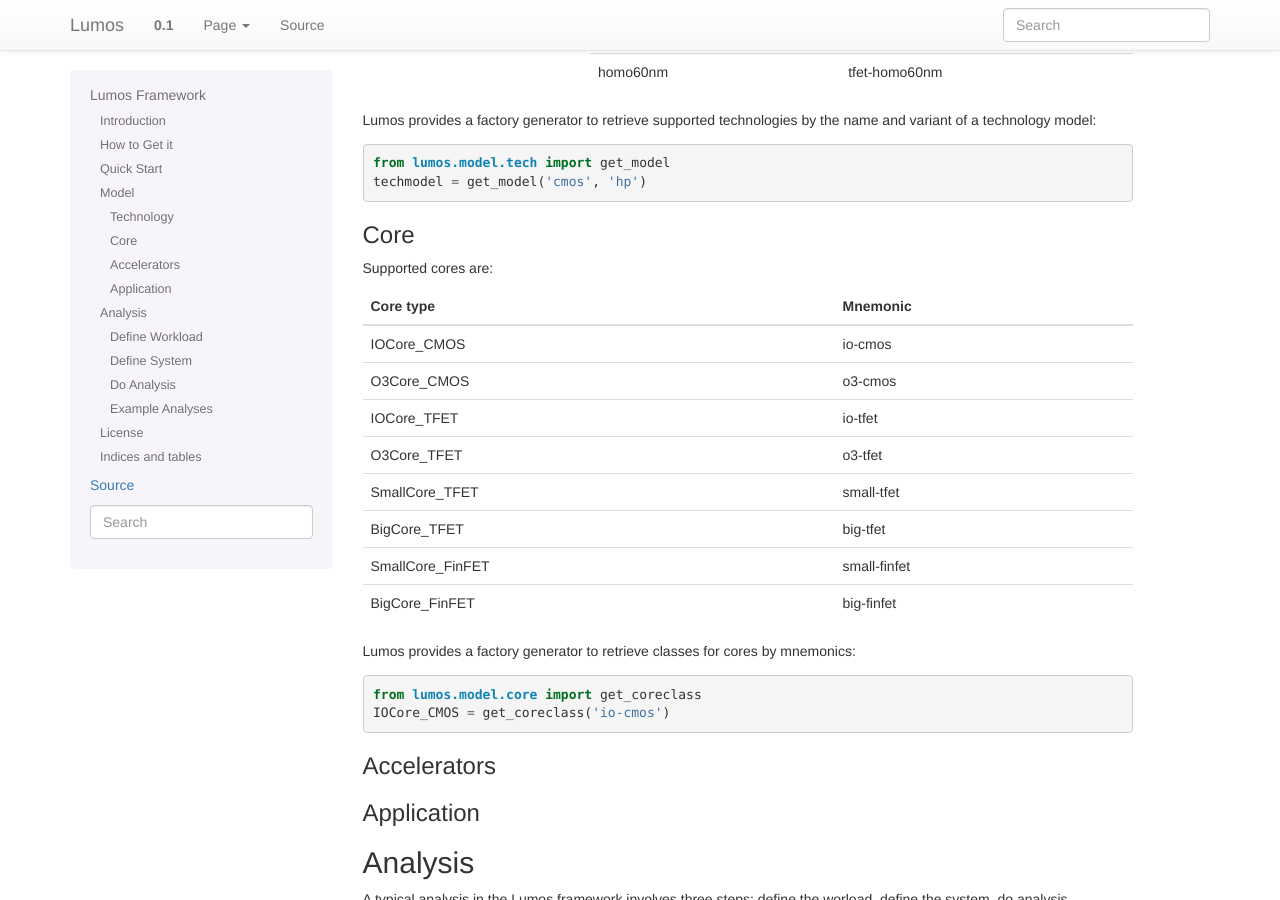
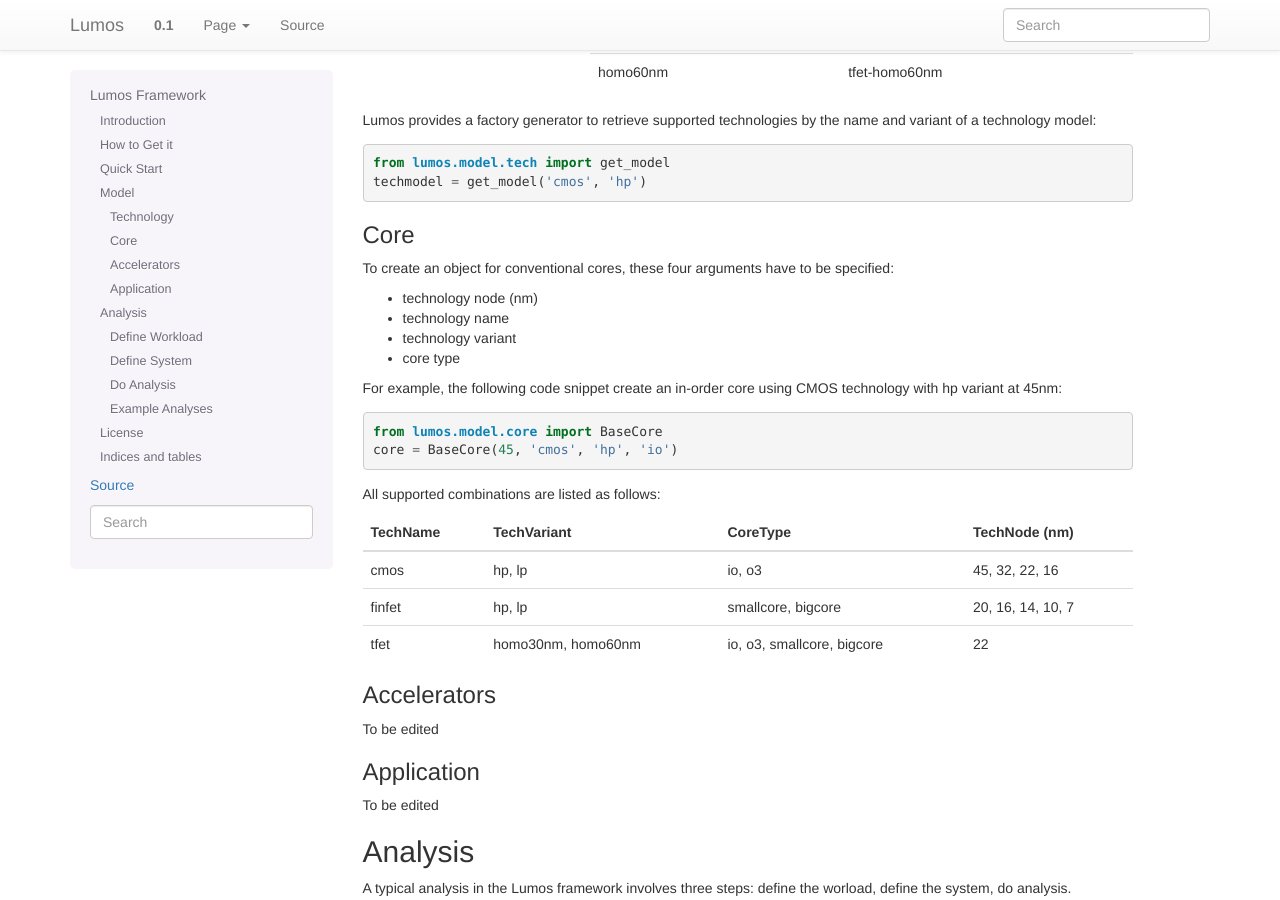
Before and after one commit to liangwang/lumos, a Sphinx documentation site: the page built from doc/index.rst, in a window 1280 px wide and 900 px high, scrolled down 1672 px. Built offline with Sphinx 7.4.7, drawn with Linux system fonts in a browser that asks for light colours.

Commit message:
update doc on core model

```diff
--- a/doc/index.rst
+++ b/doc/index.rst
@@ -139,40 +139,41 @@ name and variant of a technology model::
 
 Core
 ----
-Supported cores are:
 
+To create an object for conventional cores, these four arguments have to be specified:
 
-+--------------------+-------------+
-|Core type           |  Mnemonic   |
-+====================+=============+
-| IOCore_CMOS        |    io-cmos  |
-+--------------------+-------------+
-| O3Core_CMOS        |    o3-cmos  |
-+--------------------+-------------+
-| IOCore_TFET        |    io-tfet  |
-+--------------------+-------------+
-| O3Core_TFET        |    o3-tfet  |
-+--------------------+-------------+
-| SmallCore_TFET     |  small-tfet |
-+--------------------+-------------+
-| BigCore_TFET       |  big-tfet   |
-+--------------------+-------------+
-| SmallCore_FinFET   | small-finfet|
-+--------------------+-------------+
-| BigCore_FinFET     |  big-finfet |
-+--------------------+-------------+
+- technology node (nm)
+- technology name
+- technology variant
+- core type
 
-Lumos provides a factory generator to retrieve classes for cores by mnemonics::
+For example, the following code snippet create an in-order core using CMOS technology with hp variant at 45nm::
 
-  from lumos.model.core import get_coreclass
-  IOCore_CMOS = get_coreclass('io-cmos')
+  from lumos.model.core import BaseCore
+  core = BaseCore(45, 'cmos', 'hp', 'io')
+
+All supported combinations are listed as follows:
+
++----------+--------------------+----------------------------+-------------------+
+| TechName | TechVariant        | CoreType                   | TechNode (nm)     |
++==========+====================+============================+===================+
+| cmos     | hp, lp             | io, o3                     | 45, 32, 22, 16    |
++----------+--------------------+----------------------------+-------------------+
+| finfet   | hp, lp             | smallcore, bigcore         | 20, 16, 14, 10, 7 |
++----------+--------------------+----------------------------+-------------------+
+| tfet     | homo30nm, homo60nm | io, o3, smallcore, bigcore | 22                |
++----------+--------------------+----------------------------+-------------------+
+
 
 Accelerators
 ------------
 
+To be edited
+
 Application
 -----------
 
+To be edited
 
 Analysis
 ========
```
Also changed, not shown: 1 other file.
